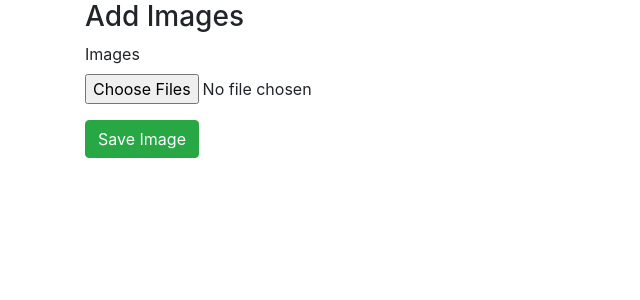
After one commit to princemusonerwa/Criminal-Detection-Using-Facial-Racognition-Undergraduate-Final-Project-, a Django app: page /student/image/1/create in a window 1280 px wide. The commit adds this page. Shown: the top 300 px of the page, without its empty margins (0-640 px from the left). Run offline with Django 3.2, Linux system fonts and the light colour scheme; parts of the project's set-up code (start-up, migrations or seed data) failed here and were passed over.

Commit message:
Adding and deleting images in show

```diff
--- a/detect/models.py
+++ b/detect/models.py
@@ -25,6 +25,8 @@ class Person(models.Model):
       ('W', 'WANTED')
     ]
     status = models.CharField(max_length=100, choices=STATUS_CHOICES, default="NOT WANTED")
+
+
 
 class Faculty(models.Model):
     name = models.CharField(max_length=255)
--- a/detect/templates/employees/employee_form.html
+++ b/detect/templates/employees/employee_form.html
@@ -10,6 +10,10 @@
         <form method="post" enctype="multipart/form-data">
             {% csrf_token %}
             {{ form|crispy }}
+            <div class="form-group">
+                <label for="note-image">Images</label>
+                <input type="file" name="images" class="form-control-file" id="note-image" multiple>
+              </div>
             <input type="submit" value="Save Employee" class="btn btn-success">
         </form>
     </div>
--- /dev/null
+++ b/detect/templates/gallery/image_form.html
@@ -0,0 +1,16 @@
+{% extends 'base.html' %}
+{% block content %}
+
+  <div class="container">
+    <h3>Add Images</h3>
+    <form method="post" novalidate enctype="multipart/form-data">
+      {% csrf_token %}
+      <div class="form-group">
+        <label for="note-image">Images</label>
+        <input type="file" name="images" class="form-control-file" id="note-image" multiple>
+      </div>
+      <button type="submit" class="btn btn-success">Save Image</button>
+    </form>
+  </div>
+
+{% endblock %}
--- a/detect/urls.py
+++ b/detect/urls.py
@@ -7,12 +7,16 @@ urlpatterns = [
     path('student/<int:id>', views.studentDetails, name='student_details'),
     path('student/<int:id>/delete', views.deleteStudent, name='delete_student'),
     path('student/<int:id>/edit', views.updateStudent, name='edit_student'),
+    path('student/<int:id>/image/<int:image_pk>/delete', views.deleteStudentImage, name='delete_student_image'),
+    path('student/image/<int:id>/create', views.addStudentImage, name='add_student_image'),
     path('ajax/load-departments/', views.loadDepartments, name='ajax_load_departments'),
     path('employee/create', views.addEmployee, name='add_employee'),
     path('employee', views.allEmployee, name='employees'),
     path('employee/<int:id>', views.employeeDetails, name='employee_details'),
     path('employee/<int:id>/delete', views.deleteEmployee, name='delete_employee'),
     path('employee/<int:id>/edit', views.updateEmployee, name='edit_employee'),
+    path('employee/<int:id>/image/<int:image_pk>/delete', views.deleteEmployeeImage, name='delete_employee_image'),
+    path('employee/image/<int:id>/create', views.addEmployeeImage, name='add_employee_image'),
     path('crime/create', views.addCrime, name='add_crime'),
     path('crime', views.allCrime, name='crimes'),
     path('crime/<int:id>', views.crimeDetails, name='crime_details'),
--- a/detect/views.py
+++ b/detect/views.py
@@ -13,12 +13,10 @@ def addStudent(request):
     if request.method == 'POST':
         form = StudentForm(request.POST , request.FILES )
         files = request.FILES.getlist('images')
-
         if form.is_valid():
             form.save()
             for f in files:
                 Gallery.objects.create(person=form.instance.person_ptr,photos=f)
-
 
             return redirect('students')
             messages.success(request, 'Student created Successfully.')
@@ -30,15 +28,19 @@ def allStudent(request):
     students = Student.objects.all()
     return render(request, 'students/student_list.html', {'students':students})
 
+
 def train_images(request):
     train()
-    return redirect('students')
+    messages.success(request, "Image trained successfully.")
+    return redirect('webcamdetection')
 
 
 def studentDetails(request, id):
     student = get_object_or_404(Student, student_id = id)
+    gallery = student.gallery_set.all()
     context = {
-        'student' : student
+        'student' : student,
+        'gallery': gallery,
     }
     return render(request, 'students/student_detail.html', context)
 
@@ -49,6 +51,54 @@ def deleteStudent(request, id):
         messages.success(request, 'Student deleted Successfully.')
         return redirect('students')
     return render(request, 'students/student_confirm_delete.html', {'student':student})
+
+def addStudentImage(request, id):
+    if request.method == 'POST':
+        student = Student.objects.get(student_id = id)
+        files = request.FILES.getlist('images')
+        for f in files:
+            Gallery.objects.create(person= student.person_ptr,photos=f)
+
+        messages.success(request, 'Image added Successfully.')
+        return redirect('/student/'+str(student.student_id))
+    else:
+        form = StudentForm()
+    return render(request, 'gallery/image_form.html', {'form':form})
+
+def addEmployeeImage(request, id):
+    if request.method == 'POST':
+        employee = Employee.objects.get(staff_id = id)
+        files = request.FILES.getlist('images')
+        for f in files:
+            Gallery.objects.create(person= employee.person_ptr,photos=f)
+
+        messages.success(request, 'Image added Successfully.')
+        return redirect('/employee/'+str(employee.staff_id))
+    else:
+        form = StudentForm()
+    return render(request, 'gallery/image_form.html', {'form':form})
+
+def deleteStudentImage(request, id, image_pk):
+    student = Student.objects.get(student_id = id)
+    gallery = student.gallery_set.all()
+    image = gallery.filter(id=image_pk)
+    if request.method == 'POST':
+        student_id = student.student_id
+        image.delete()
+        messages.success(request, 'Image deleted Successfully.')
+        return redirect('/student/'+str(student_id))
+    return render(request, 'gallery/gallery_confirm_delete.html', {'image':image})
+
+def deleteEmployeeImage(request, id, image_pk):
+    employee = Employee.objects.get(staff_id = id)
+    gallery = employee.gallery_set.all()
+    image = gallery.filter(id=image_pk)
+    if request.method == 'POST':
+        staff_id = employee.staff_id
+        image.delete()
+        messages.success(request, 'Image deleted Successfully.')
+        return redirect('/employee/'+str(staff_id))
+    return render(request, 'gallery/gallery_confirm_delete.html', {'image':image})
 
 def updateStudent(request, id):
     obj = get_object_or_404(Student, student_id = id)
@@ -63,8 +113,12 @@ def updateStudent(request, id):
 def addEmployee(request):
     if request.method == 'POST':
         form = EmployeeForm(request.POST)
+        files = request.FILES.getlist('images')
         if form.is_valid():
             form.save()
+            for f in files:
+                Gallery.objects.create(person=form.instance.person_ptr,photos=f)
+
             return redirect('employees')
             messages.success(request, 'Employee created Successfully.')
     else:
@@ -78,8 +132,10 @@ def allEmployee(request):
 
 def employeeDetails(request, id):
     employee = get_object_or_404(Employee, staff_id = id)
+    gallery = employee.gallery_set.all()
     context = {
-        'employee' : employee
+        'employee' : employee,
+        'gallery' : gallery,
     }
     return render(request, 'employees/employee_detail.html', context)
 
```
Also changed, not shown: detect/templates/employees/employee_detail.html (+21 -5 lines), detect/templates/employees/employee_list.html (+29 -5 lines), detect/templates/gallery/gallery_confirm_delete.html (added, +8 -0 lines), detect/templates/students/student_detail.html (+20 -0 lines), detect/templates/students/student_list.html (+31 -7 lines), 1 other file.
